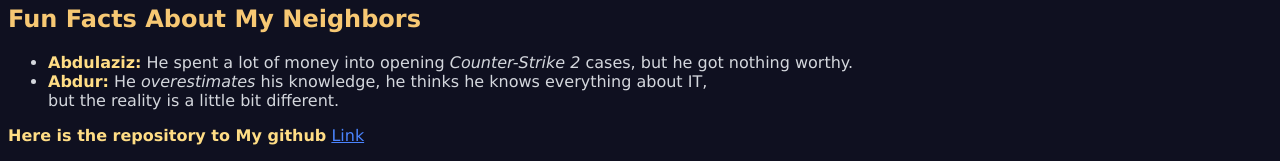
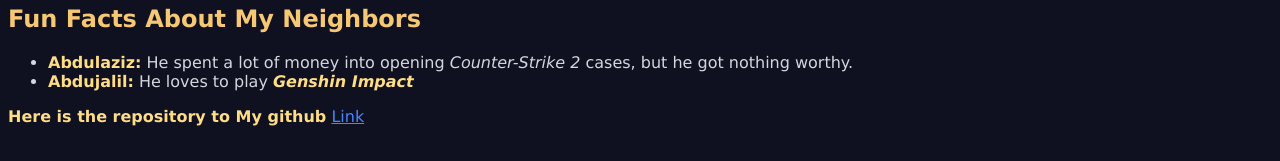
Before and after one commit to CosmosByME/CosmosByME.github.io, a plain HTML site: page index.html in a window 1280 px wide. Shown: the part 747-908 px from the top of the page. Drawn offline with Linux system fonts and the light colour scheme.

Commit message:
final changes

```diff
--- a/index.html
+++ b/index.html
@@ -50,7 +50,7 @@
 
             <ul>
                 <li><b>Abdulaziz:</b> He spent a lot of money into opening <i>Counter-Strike 2 </i>cases, but he got nothing worthy.</li>
-                <li><b>Abdur:</b> He <i>overestimates </i>his knowledge, he thinks he knows everything about IT,<br> but the reality is a little bit different.</li>
+                <li><b>Abdujalil:</b> He loves to play <b><i>Genshin Impact</i></b></li>
             </ul>
         </p>
 
```
